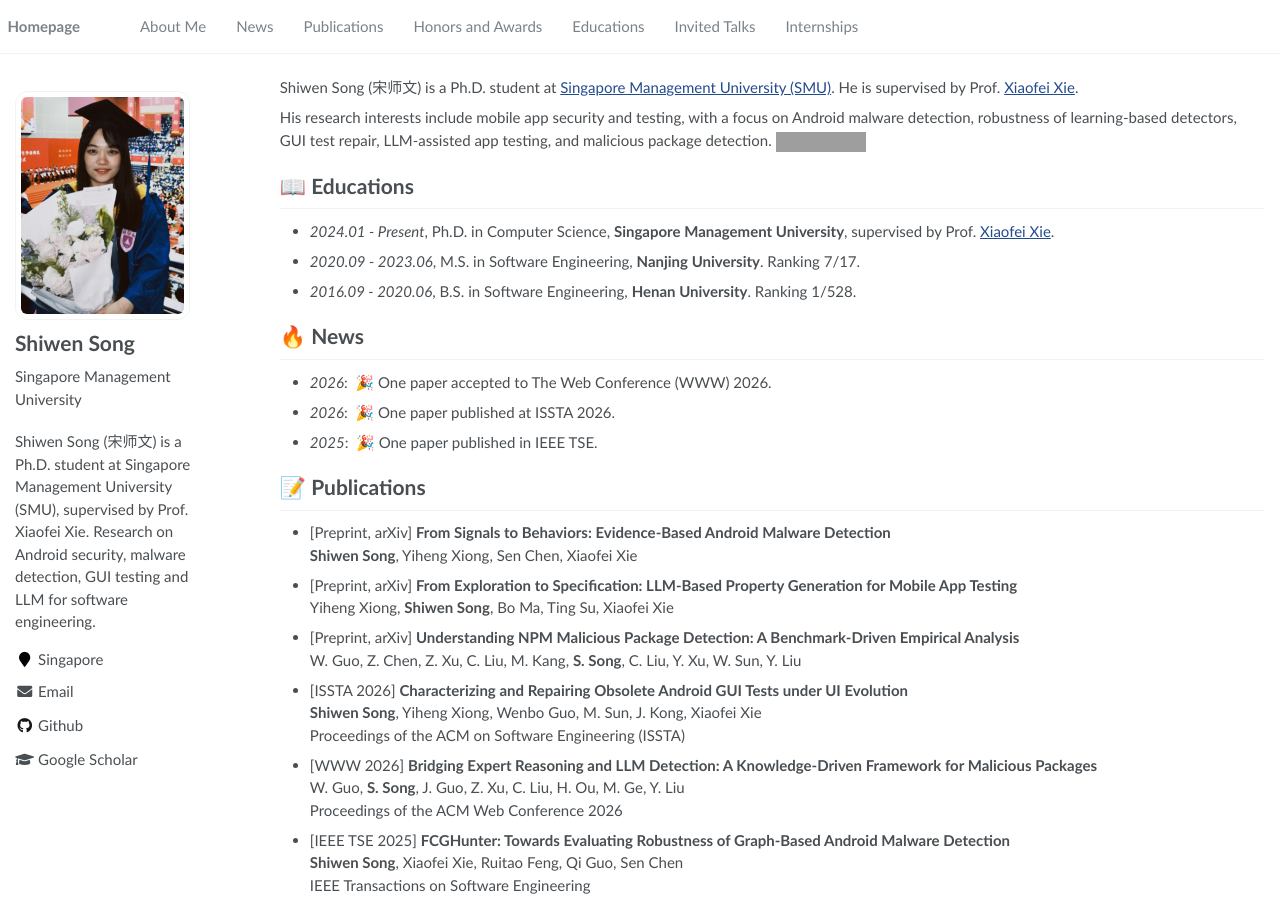
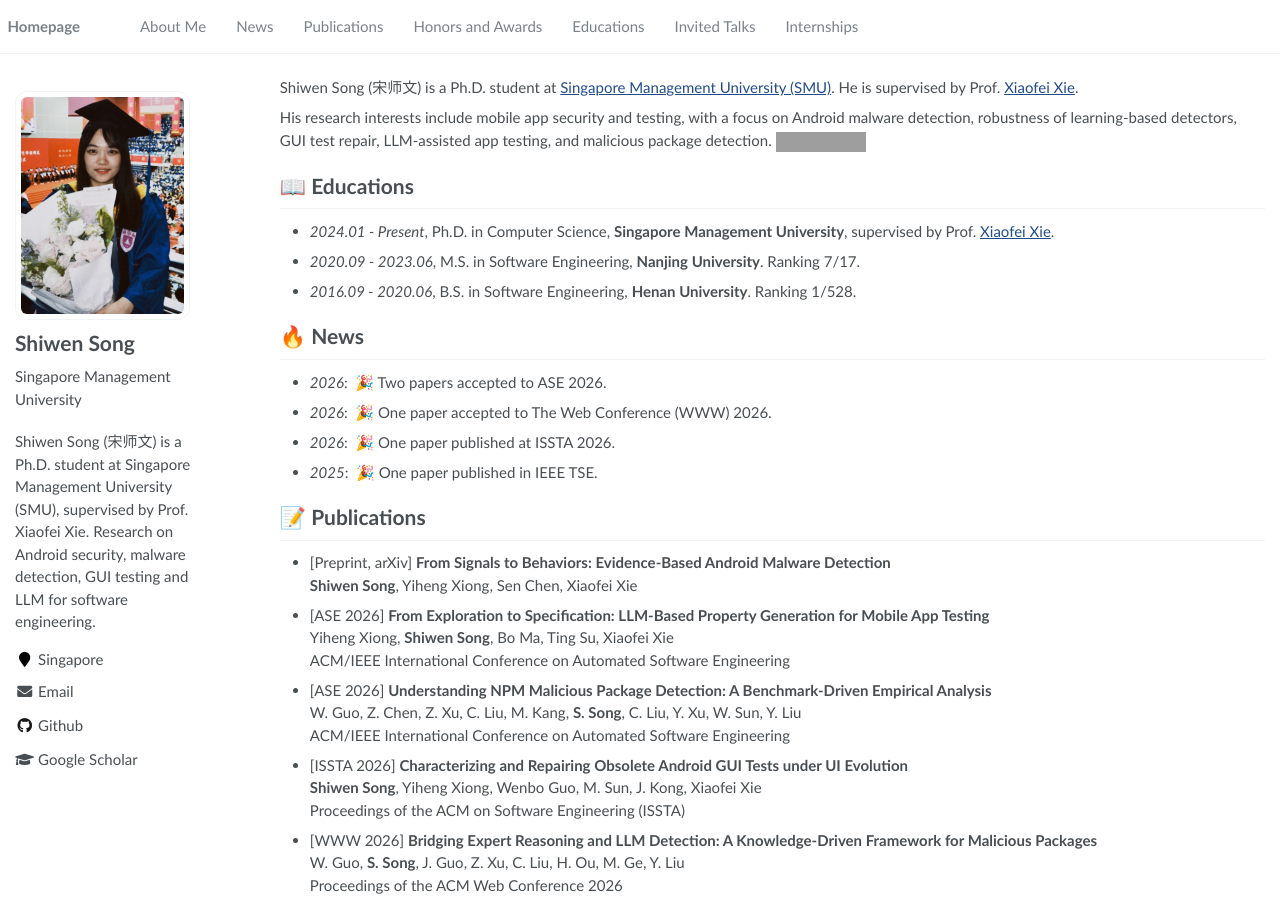
Before and after one commit to shiwen-song/shiwen-song.github.io, a Jekyll site: the page built from _pages/about.md, in a window 1280 px wide and 900 px high. Built offline with Jekyll 4.4.1, drawn with Linux system fonts in a browser that asks for light colours; grey boxes are pictures that could not be loaded.

Commit message:
Two papers accepted to ASE 2026
Co-Authored-By: Claude Sonnet 5.5 <noreply@anthropic.com>

```diff
--- a/_pages/about.md
+++ b/_pages/about.md
@@ -28,6 +28,7 @@ His research interests include mobile app security and testing, with a focus on
 - *2016.09 - 2020.06*, B.S. in Software Engineering, **Henan University**. Ranking 1/528.
 
 # 🔥 News
+- *2026*: &nbsp;🎉 Two papers accepted to ASE 2026.
 - *2026*: &nbsp;🎉 One paper accepted to The Web Conference (WWW) 2026.
 - *2026*: &nbsp;🎉 One paper published at ISSTA 2026.
 - *2025*: &nbsp;🎉 One paper published in IEEE TSE.
@@ -37,11 +38,13 @@ His research interests include mobile app security and testing, with a focus on
 - [Preprint, arXiv] **From Signals to Behaviors: Evidence-Based Android Malware Detection**
   **Shiwen Song**, Yiheng Xiong, Sen Chen, Xiaofei Xie
 
-- [Preprint, arXiv] **From Exploration to Specification: LLM-Based Property Generation for Mobile App Testing**
-  Yiheng Xiong, **Shiwen Song**, Bo Ma, Ting Su, Xiaofei Xie
+- [ASE 2026] **From Exploration to Specification: LLM-Based Property Generation for Mobile App Testing**
+  Yiheng Xiong, **Shiwen Song**, Bo Ma, Ting Su, Xiaofei Xie<br>
+  ACM/IEEE International Conference on Automated Software Engineering
 
-- [Preprint, arXiv] **Understanding NPM Malicious Package Detection: A Benchmark-Driven Empirical Analysis**
-  W. Guo, Z. Chen, Z. Xu, C. Liu, M. Kang, **S. Song**, C. Liu, Y. Xu, W. Sun, Y. Liu
+- [ASE 2026] **Understanding NPM Malicious Package Detection: A Benchmark-Driven Empirical Analysis**
+  W. Guo, Z. Chen, Z. Xu, C. Liu, M. Kang, **S. Song**, C. Liu, Y. Xu, W. Sun, Y. Liu<br>
+  ACM/IEEE International Conference on Automated Software Engineering
 
 - [ISSTA 2026] **Characterizing and Repairing Obsolete Android GUI Tests under UI Evolution**
   **Shiwen Song**, Yiheng Xiong, Wenbo Guo, M. Sun, J. Kong, Xiaofei Xie<br>
```
